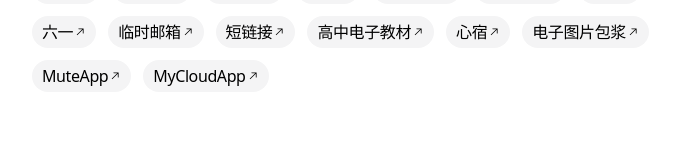
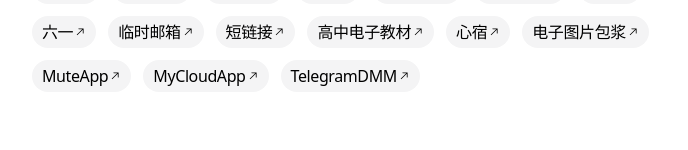
Before and after one commit to xiaomuahua666/nprofile, a Next.js app: page / in a window 1280 px wide. Shown: the part 472-622 px from the top of the page, without its empty margins (296-984 px from the left). Built offline with nearby package versions, Linux system fonts and the light colour scheme.

Commit message:
fix: update project (+7 -0 lines)

```diff
--- a/app/data.ts
+++ b/app/data.ts
@@ -80,6 +80,10 @@
     name: 'MyCloudApp',
     link: 'https://github.com/xiaomuahua666/myowncloudapp',
   },
+  {
+    name: 'TelegramDMM',
+    link: 'https://github.com/xiaomuahua666/TelegramDirectmessageManager/tree/main?tab=readme-ov-file',
+  },
 ]
 
 export const EMAIL = 'mahua@dmhpro.top'
```
Also changed, not shown: 1 other file (tests, documents, lock files or other folders).
